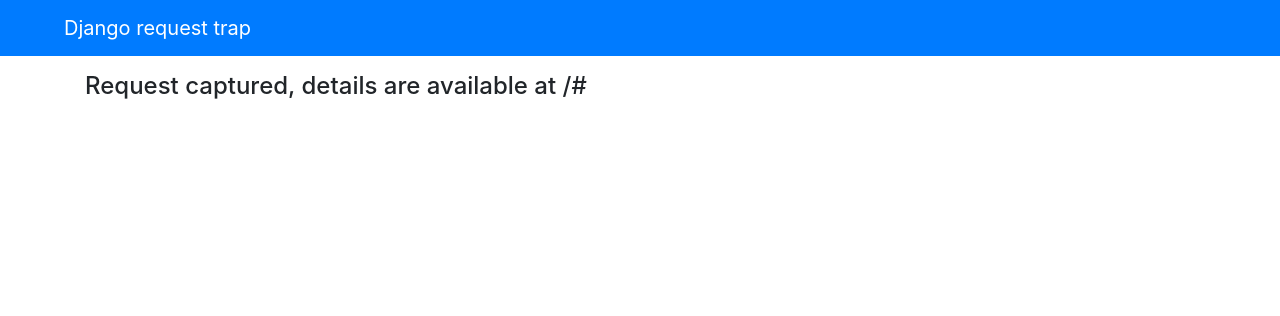
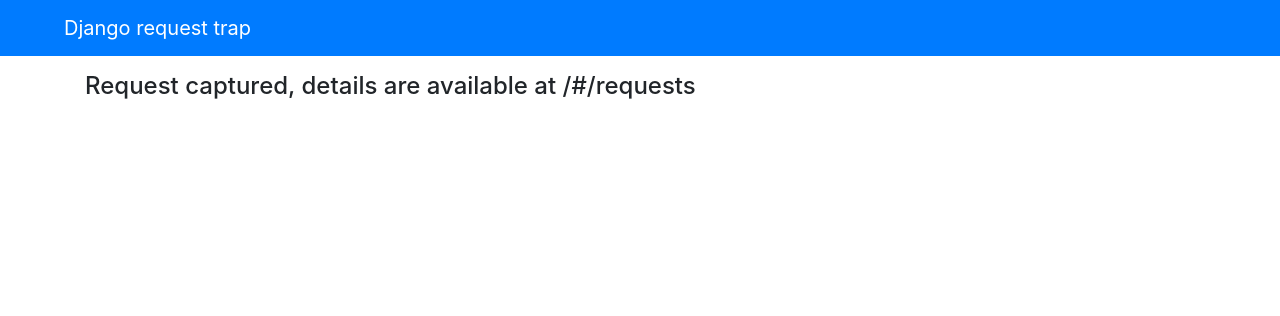
Before and after one commit to stsh1119/django_request_trap, a Django app: template templates/request_captured.html in a window 1280 px wide. Shown: the top 316 px of the page. Run offline with Django 3.2, Linux system fonts and the light colour scheme; the template is opened without the code that fills it: most values are stand-ins (such as "Sample title", 1, 10 or a date in 2020); some libraries are stand-ins or nearby versions.

Commit message:
~ UI change/

```diff
--- a/templates/request_captured.html
+++ b/templates/request_captured.html
@@ -5,5 +5,5 @@
 {% endblock title %}
 
 {% block content %}
-    <h4>Request captured, details are available at /{{ url }}</h4>
+    <h4>Request captured, details are available at /{{ url }}/requests</h4>
 {% endblock content %}
```
